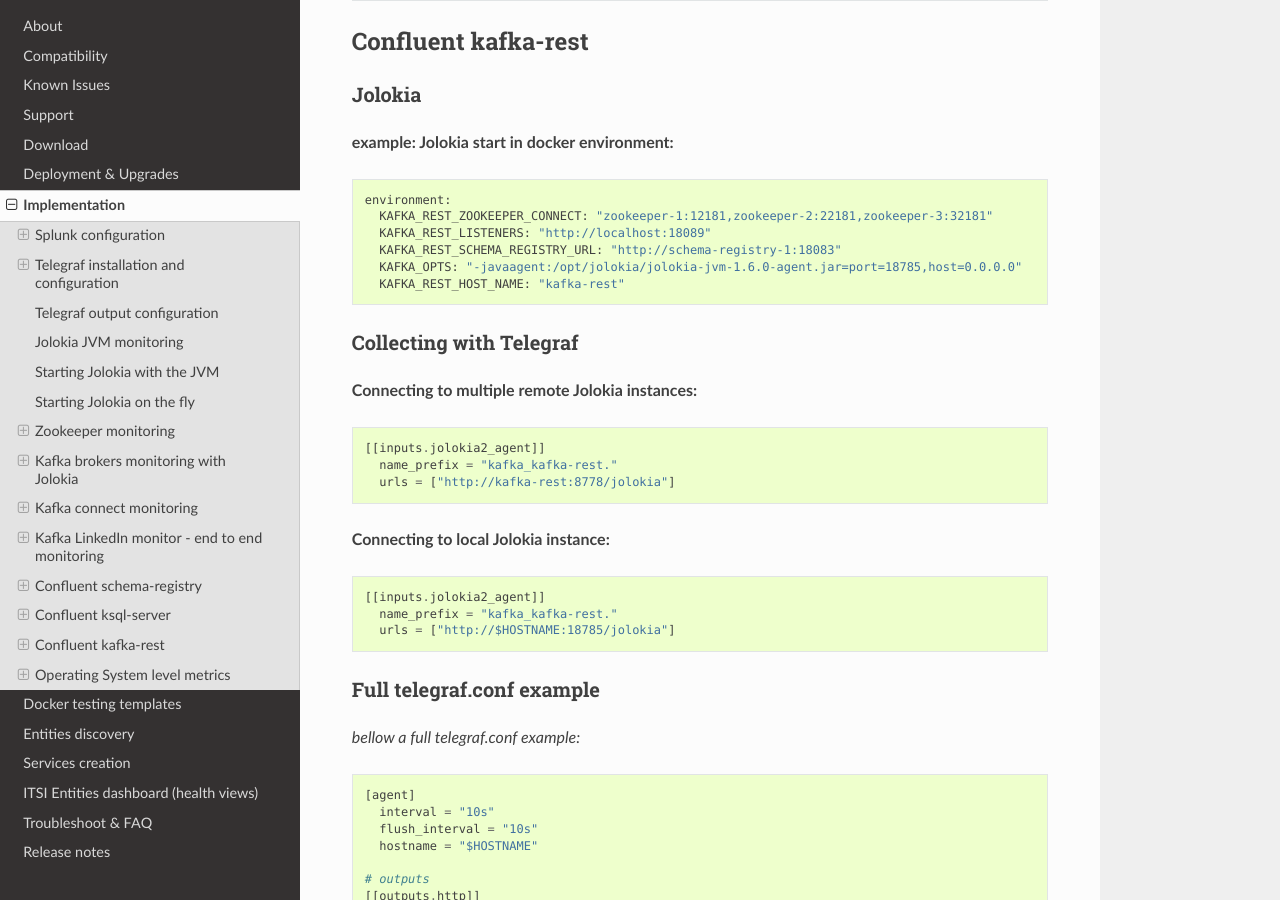
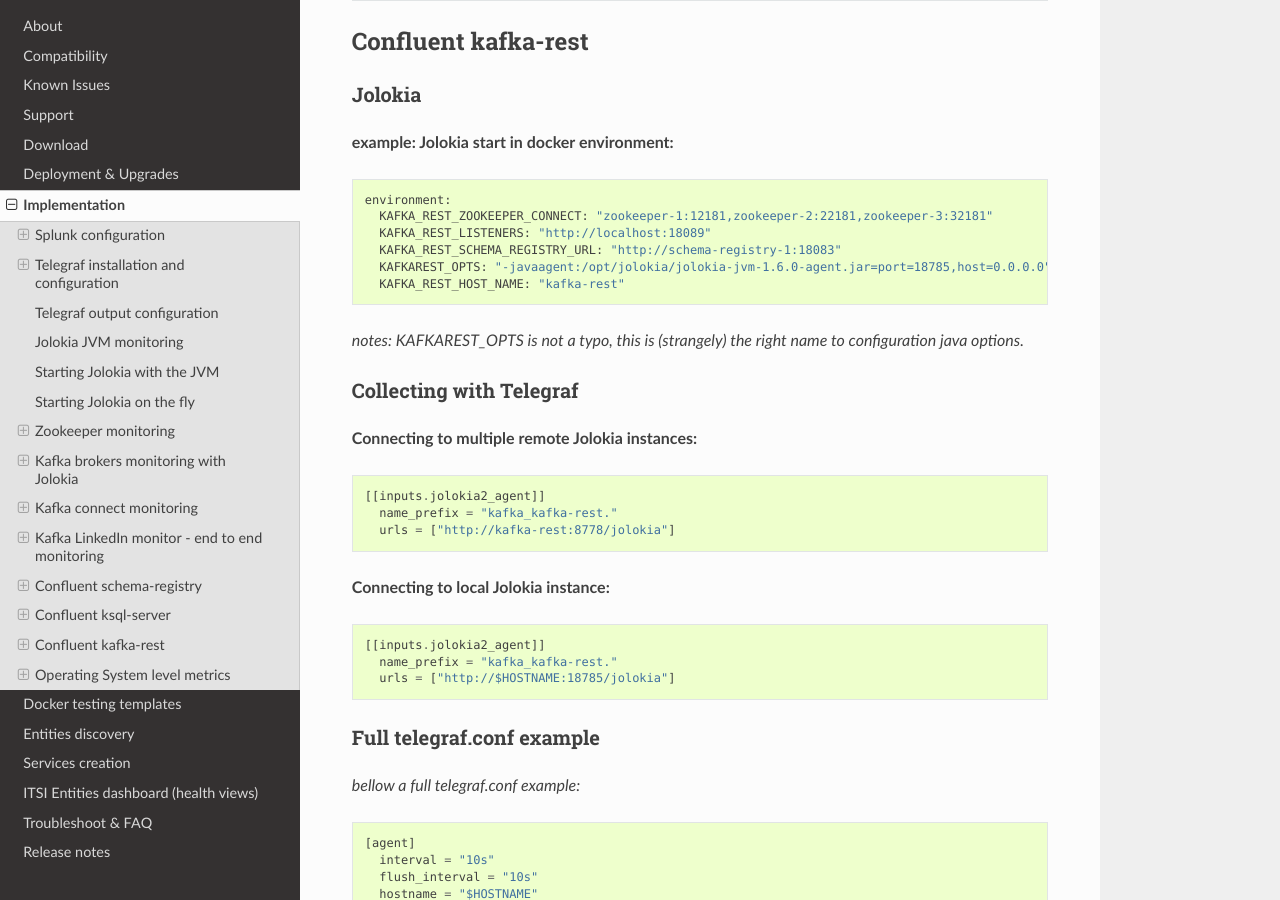
Before and after one commit to guilhemmarchand/DA-ITSI-TELEGRAF-KAFKA, a Sphinx documentation site: the page built from docs/kafka_monitoring.rst, in a window 1280 px wide and 900 px high, scrolled down 17110 px. Built offline with Sphinx 7.4.7 and the Read the Docs theme 2.0.0, drawn with Linux system fonts in a browser that asks for light colours.

Commit message:
fix KAFKAREST_OPTS

```diff
--- a/docs/kafka_monitoring.rst
+++ b/docs/kafka_monitoring.rst
@@ -790,8 +790,10 @@
       KAFKA_REST_ZOOKEEPER_CONNECT: "zookeeper-1:12181,zookeeper-2:22181,zookeeper-3:32181"
       KAFKA_REST_LISTENERS: "http://localhost:18089"
       KAFKA_REST_SCHEMA_REGISTRY_URL: "http://schema-registry-1:18083"
-      KAFKA_OPTS: "-javaagent:/opt/jolokia/jolokia-jvm-1.6.0-agent.jar=port=18785,host=0.0.0.0"
+      KAFKAREST_OPTS: "-javaagent:/opt/jolokia/jolokia-jvm-1.6.0-agent.jar=port=18785,host=0.0.0.0"
       KAFKA_REST_HOST_NAME: "kafka-rest"
+
+*notes: KAFKAREST_OPTS is not a typo, this is (strangely) the right name to configuration java options.*
 
 Collecting with Telegraf
 ------------------------
```
